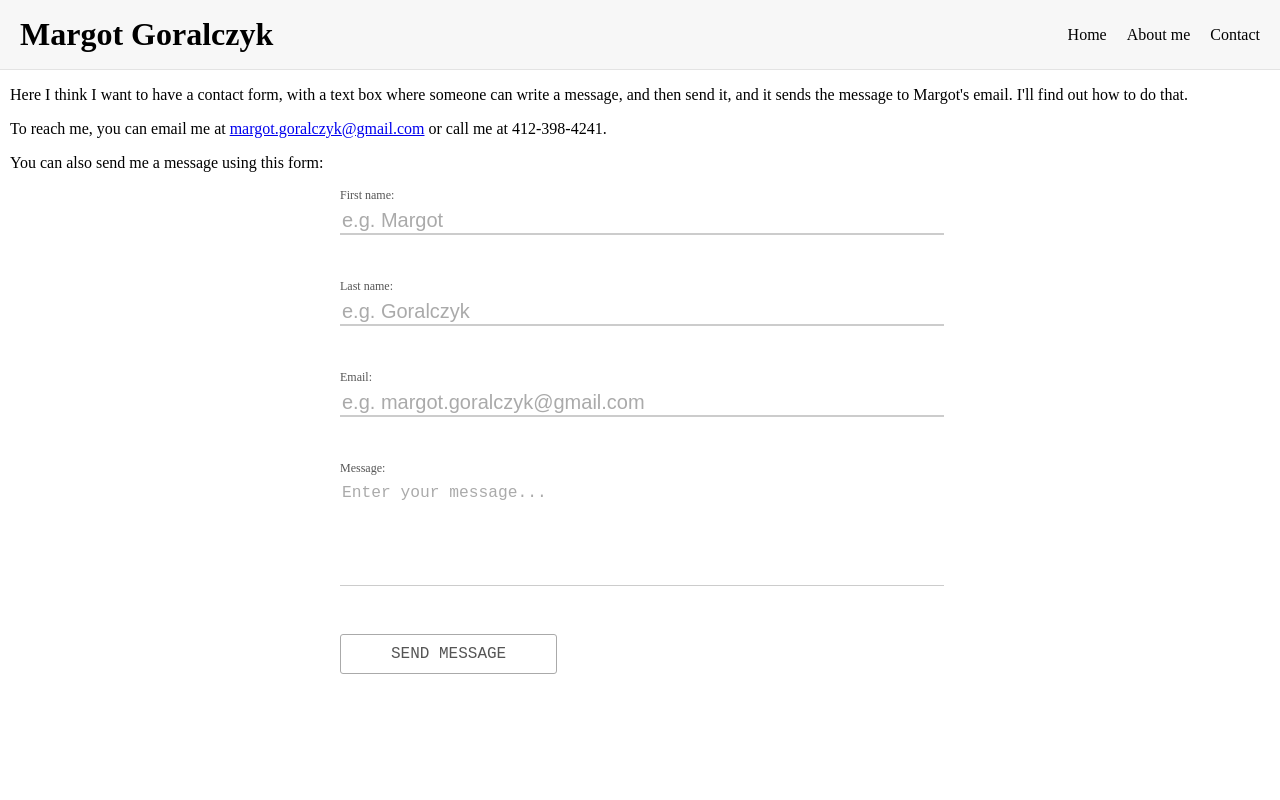
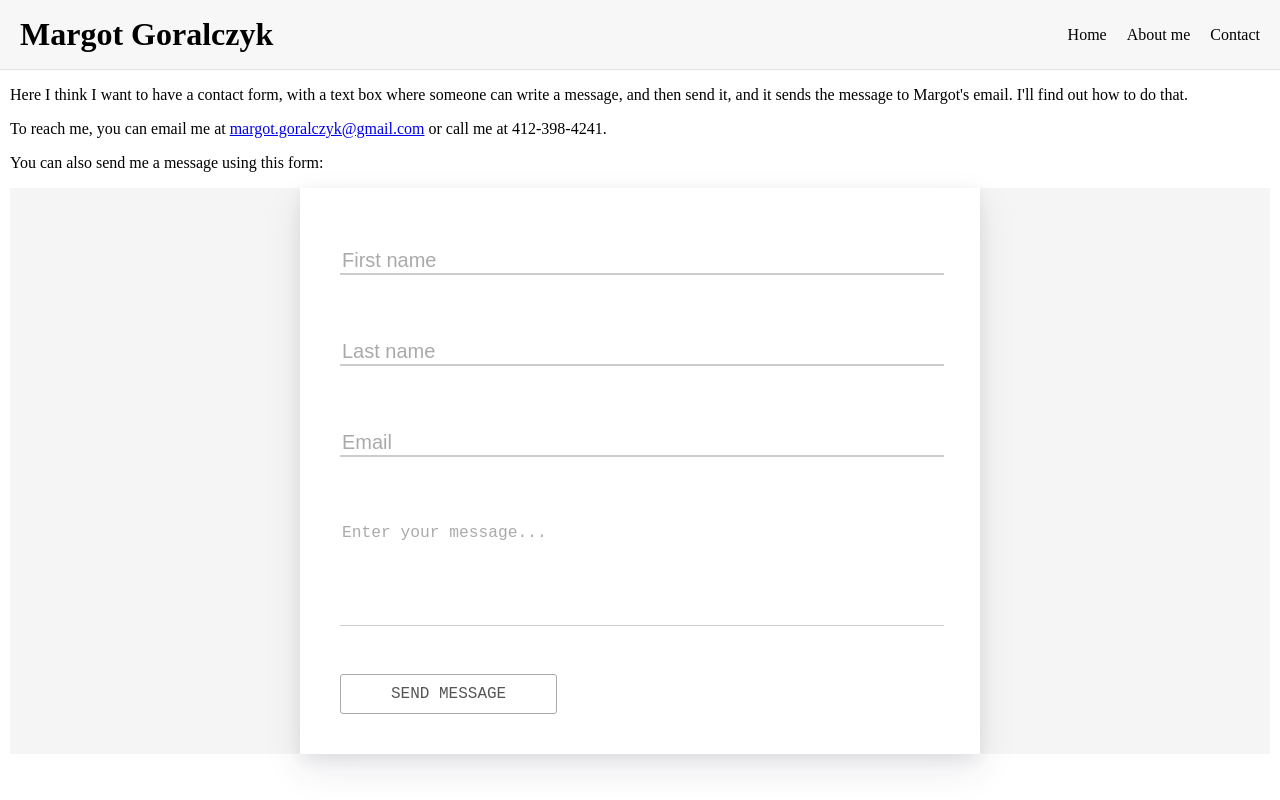
Before and after one commit to pamunev/margot-therapist-website, a React (Create React App) app: page /contact in a window 1280 px wide. Built offline with nearby package versions, Linux system fonts and the light colour scheme.

Commit message:
Styled form, changed placeholder values.

```diff
--- a/src/index.css
+++ b/src/index.css
@@ -1,6 +1,14 @@
+/*-----Variables-----*/
 :root {
   --font-color: #555;
   --font-hover-color: green;
+}
+
+/*-----Styles-----*/
+
+/* This one doesn't quite work */
+#root-component:focus {
+  border: orange;
 }
 
 body {
@@ -28,10 +36,14 @@ body {
   display: flex;
   justify-content: center;
   align-items: center;
+  background-color: #f5f5f5;
 }
 
 .container-form {
   width: 600px;
+  box-shadow: 0 15px 35px rgba(50, 50, 93, .1), 0 5px 15px rgba(0, 0, 0, 0.07);
+  padding: 2.5em;
+  background-color: white;
 }
 
 #content {
@@ -43,6 +55,14 @@ body {
   padding-left: 1%;
   font-size: 20px;
 }
+
+/* if I decide to go with the focused conditional selector
+.focused > .form-label {
+  opacity: 1;
+
+}
+*/
+
 .form-control {
   box-shadow: none;
   border-radius: 0;
@@ -50,6 +70,7 @@ body {
   border-style: none none solid none;
   width: 100%;
   font-size: 1.25em;
+  transition: all .6s;
 }
 
 .form-control:focus {
@@ -62,15 +83,41 @@ body {
   color: #aaa;
 }
 
+.form-control:focus::placeholder {
+  opacity: 0;
+  transition: all .3s;
+}
+
+.form-control:invalid:focus {
+  border-color: red;
+}
+
+.form-control:valid:focus {
+  border-color: green;
+}
+
 .form-group {
   margin-bottom: 1.5em;
+  transition: all .3s
 }
+
+.form-group:focus-within {
+  transform: scale(1.1,1.1);
+}
+
+.form-group:focus-within .form-label {
+  opacity: 1;
+  transform: translateX(0px)
+}
+
 
 .form-label {
   font-size: .75em;
   color:var(--font-color);
   display: block;
-  opacity: 1;
+  opacity: 0;
+  transition: all .3s;
+  transform: translateX(-50px)
 }
 
 #header {
--- a/src/routes/contact.jsx
+++ b/src/routes/contact.jsx
@@ -5,6 +5,7 @@ import { Form } from "react-router-dom"
 function Contact() {
     const form = useRef()
     const [isSubmitted, setIsSubmitted] = useState(false)
+    const [focused, setFocused] = useState(false)
 
     const sendEmail = (e) => {
         e.preventDefault()
@@ -28,6 +29,16 @@ function Contact() {
             )
     }
 
+    const handleFocus = () => {
+        setFocused(true)
+        console.log("focused")
+    }
+
+    const handleBlur = () => {
+        setFocused(false)
+        console.log("not focused, man")
+    }
+
     return (
         <div>
             <p>
@@ -42,21 +53,21 @@ function Contact() {
             <div className="cont-container-form">
                 <div className="container-form">
                     <Form ref={form} onSubmit={sendEmail} action="" className="form">
-                        <div className="form-group">
-                            <label for="first_name" className="form-label">First name:</label>
-                            <input type="text" className="form-control" id="first_name" name="first_name" placeholder="e.g. Margot" tabIndex="1" required />
+                        <div className={`form-group ${focused ? "focused" : ""}`} >
+                            <label htmlFor="first_name" className="form-label">First name:</label>
+                            <input type="text" className="form-control" id="first_name" name="first_name" placeholder="First name" tabIndex="1" required onFocus={handleFocus} onBlur={handleBlur} />
                         </div>
                         <div className="form-group">
-                            <label for="last_name" className="form-label">Last name:</label>
-                            <input type="text" className="form-control" id="last_name" name="last_name" placeholder="e.g. Goralczyk" tabIndex="2" required />
+                            <label htmlFor="last_name" className="form-label">Last name:</label>
+                            <input type="text" className="form-control" id="last_name" name="last_name" placeholder="Last name" tabIndex="2" required onFocus={handleFocus} onBlur={handleBlur}/>
                         </div>
                         <div className="form-group">
-                            <label for="user_email" className="form-label">Email:</label>
-                            <input type="email" className="form-control" id="email" name="email" placeholder="e.g. margot.goralczyk@gmail.com" tabIndex="3" required />
+                            <label htmlFor="user_email" className="form-label">Email:</label>
+                            <input type="email" className="form-control" id="email" name="email" placeholder="Email" tabIndex="3" required onFocus={handleFocus} onBlur={handleBlur}/>
                         </div>
                         <div className="form-group">
-                            <label for="message" className="form-label">Message:</label>
-                            <textarea className="form-control" rows="5" cols="50" id="message" name="message" placeholder="Enter your message..." tabindex="4" />
+                            <label htmlFor="message" className="form-label">Message:</label>
+                            <textarea className="form-control" rows="5" cols="50" id="message" name="message" placeholder="Enter your message..." tabindex="4" onFocus={handleFocus} onBlur={handleBlur}/>
                         </div>
                         <div>
                             <button type="submit" value="Send" className="button">Send Message</button>
--- a/src/routes/root.jsx
+++ b/src/routes/root.jsx
@@ -3,7 +3,7 @@ import Footer from "./footer"
 
 function Root() {
     return (
-        <div>
+        <div id="root-component">
             <div id="header">
                 <h1>
                     <NavLink to="/">Margot Goralczyk</NavLink>
```
